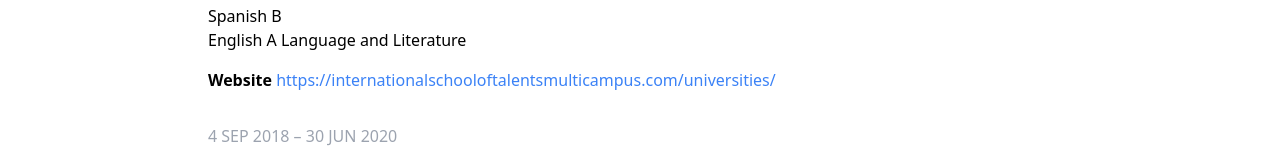
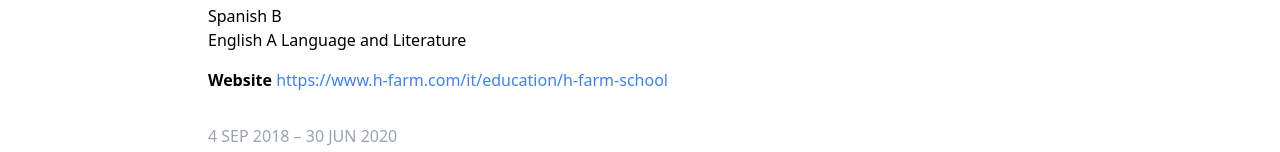
Before and after one commit to jackpeck2004/personal_website, a Next.js app: page / in a window 1280 px wide. Shown: the part 2538-2690 px from the top of the page. Built offline with nearby package versions, Linux system fonts and the light colour scheme.

Commit message:
Fixed links

```diff
--- a/src/components/partials/education.tsx
+++ b/src/components/partials/education.tsx
@@ -37,7 +37,9 @@
       <span className="text-2xl">
         <h4 className="font-bold inline">{title} – </h4>
         <Link href={schoolUrl} passHref>
-          <Anchor target="_blank">{school}</Anchor>
+          <a className="text-blue-500 pr-4 cursor-pointer" target={"_blank"}>
+            {school}
+          </a>
         </Link>
       </span>
       <LineDivider />
@@ -45,7 +47,9 @@
       <p className="pt-4 truncate">
         <span className="font-bold">Website </span>
         <Link href={schoolUrl} passHref>
-          <Anchor target="_blank">{schoolUrl}</Anchor>
+          <a className="text-blue-500 pr-4 cursor-pointer" target={"_blank"}>
+            {schoolUrl}
+          </a>
         </Link>
       </p>
     </div>
--- a/src/components/partials/experience.tsx
+++ b/src/components/partials/experience.tsx
@@ -37,7 +37,9 @@
       <span className="text-2xl">
         <h4 className="font-bold inline">{role} – </h4>
         <Link href={companyUrl} passHref>
-          <Anchor target="_blank">{company}</Anchor>
+          <a className="text-blue-500 pr-4 cursor-pointer" target={"_blank"}>
+            {company}
+          </a>
         </Link>
       </span>
       <LineDivider />
--- a/src/pages/index.tsx
+++ b/src/pages/index.tsx
@@ -7,6 +7,7 @@
 import fs from "fs";
 import matter from "gray-matter";
 import { GetStaticProps, InferGetStaticPropsType, NextPage } from "next";
+import Link from "next/link";
 
 const CHARACTERISTICS: Array<ICharacteristic> = [
   {
@@ -83,7 +84,7 @@
             city="Roncade, Italy"
             title="International Baccalaureate Diploma"
             school="International School of Talents - Multicampus"
-            schoolUrl="https://internationalschooloftalentsmulticampus.com/universities/"
+            schoolUrl="https://www.h-farm.com/it/education/h-farm-school"
           >
             <p>
               Subjects Taken:
```
